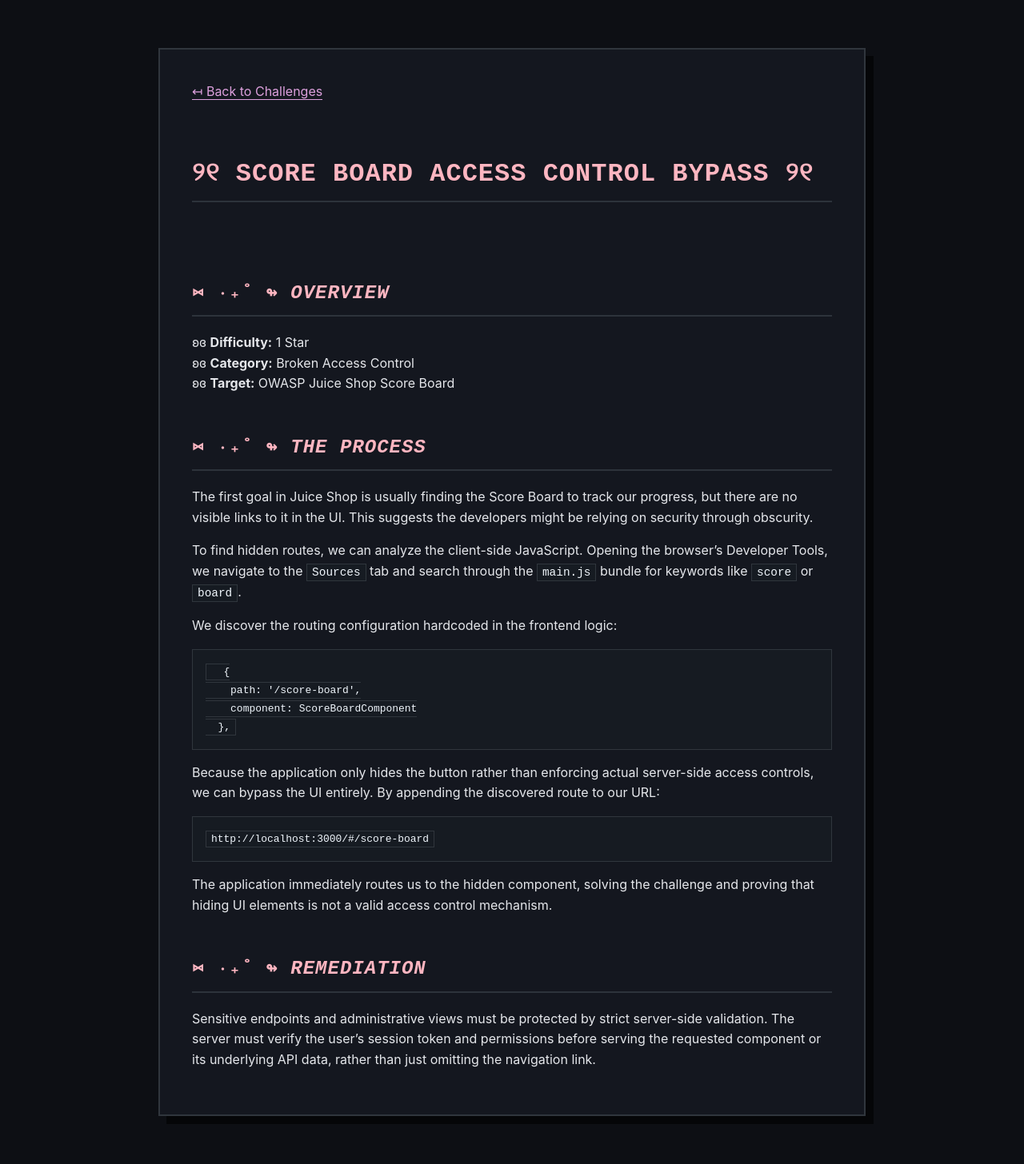
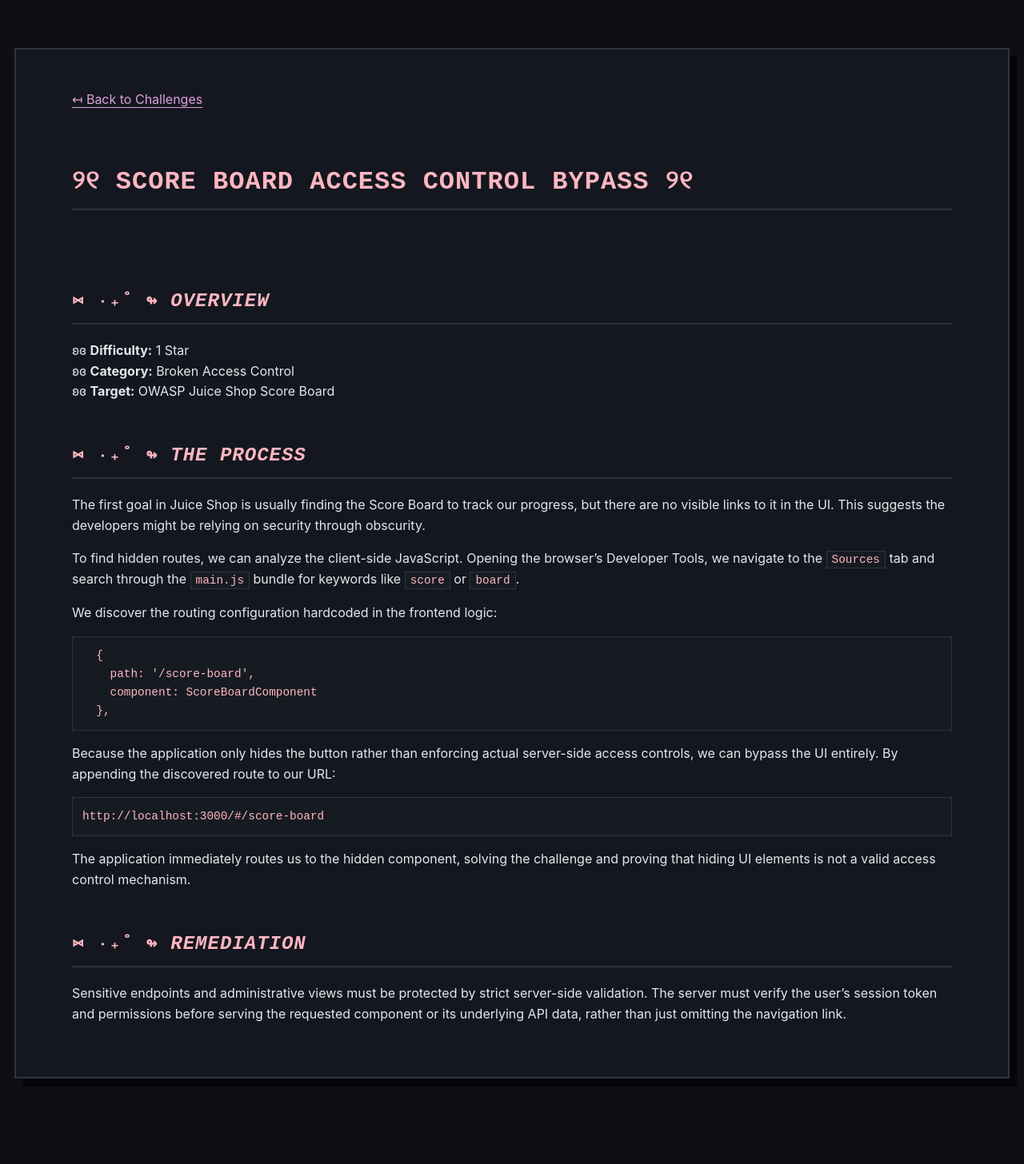
Before and after one commit to vviperinae/Juice-Shop-Security-Writeup, a Jekyll site: the page built from challenges-solved/score-board.md, in a window 1280 px wide. Shown: the whole page at 80% size. Built offline with Jekyll 4.4.1, drawn with Linux system fonts in a browser that asks for light colours; our own code applies the rules of GitHub Pages for plain Markdown files; after the commit the page ends 1409 px from its top, so only the background shows below that.

Commit message:
Refactor styles for improved layout and readability

```diff
--- a/assets/css/style.scss
+++ b/assets/css/style.scss
@@ -3,8 +3,8 @@
 /* Custom Clean Retro UI (Independent Dark Theme) */
 
 body {
-  background-color: #0d0f14; /* Deep, clean dark background */
-  color: #e5e7eb; /* High-contrast light gray text for perfect readability */
+  background-color: #0d0f14;
+  color: #e5e7eb;
   font-family: -apple-system, BlinkMacSystemFont, "Segoe UI", sans-serif;
   line-height: 1.6;
   margin: 0;
@@ -13,7 +13,7 @@ body {
 
 /* Sharp, blocky retro links */
 a {
-  color: #DDA0DD; /* Purple links */
+  color: #DDA0DD;
   text-decoration: none;
   border-bottom: 1px solid #DDA0DD;
   transition: all 0.2s ease-in-out;
@@ -21,38 +21,47 @@ a {
 
 a:hover {
   background-color: #FFB6C1;
-  color: #0d0f14; /* Text turns dark when highlighted for readability */
+  color: #0d0f14;
   border-bottom: 1px solid #FFB6C1;
 }
 
 /* Retro Terminal Headers */
 h1, h2, h3, h4 {
-  color: #FFB6C1; /* Pink headers */
+  color: #FFB6C1;
   font-family: "Courier New", Consolas, monospace;
-  border-bottom: 2px solid #2d333b; /* Subtle structural divider */
+  border-bottom: 2px solid #2d333b;
   padding-bottom: 8px;
   margin-top: 2em;
   text-transform: uppercase;
   letter-spacing: 1px;
 }
 
-/* Hard-edged Code Blocks with High Contrast */
-code, pre {
-  background-color: #161b22; /* Specific dark gray for code blocks */
-  color: #f0f6fc; /* Bright white/blue-ish text for high contrast code */
+/* Inline Code (e.g., `Origin`) */
+code {
+  background-color: #161b22;
+  color: #FFB6C1; /* Pink text for all code */
   border: 1px solid #30363d;
-  border-radius: 0px;
+  padding: 2px 6px; /* Keeps the neat box for inline words */
   font-family: "Courier New", Consolas, monospace;
   font-size: 0.9em;
 }
 
+/* Full Code Blocks */
 pre {
-  padding: 16px;
+  background-color: #161b22;
+  border: 1px solid #30363d;
+  border-radius: 0px;
+  padding: 12px; /* Tightened padding for the block */
   overflow-x: auto;
+  margin-top: 1em;
 }
 
-code {
-  padding: 2px 6px; /* Padding for inline code like `this` */
+/* Prevents double-padding and double-borders inside code blocks */
+pre code {
+  padding: 0;
+  border: none;
+  background-color: transparent;
+  color: #FFB6C1; /* Ensures block text is also pink */
 }
 
 /* Tables */
@@ -75,19 +84,19 @@ table th {
 
 /* The Central Window Wrapper */
 .wrapper {
-  max-width: 800px; /* Keeps line lengths readable */
-  margin: 60px auto; /* Centers the whole block horizontally */
-  padding: 40px;
-  background-color: #14171f; /* A shade lighter than the background */
+  max-width: 1100px; /* Widened significantly from 800px */
+  margin: 60px auto;
+  padding: 50px 70px; /* Expanded inner padding for proportion */
+  background-color: #14171f;
   border: 2px solid #30363d;
   border-radius: 0px;
-  box-shadow: 10px 10px 0px #050608; /* Retro hard shadow */
+  box-shadow: 10px 10px 0px #050608;
 }
 
-/* Responsive design for mobile screens */
-@media (max-width: 850px) {
+/* Responsive design for smaller screens */
+@media (max-width: 1150px) {
   .wrapper {
     margin: 20px;
-    padding: 20px;
+    padding: 30px;
   }
 }
```
